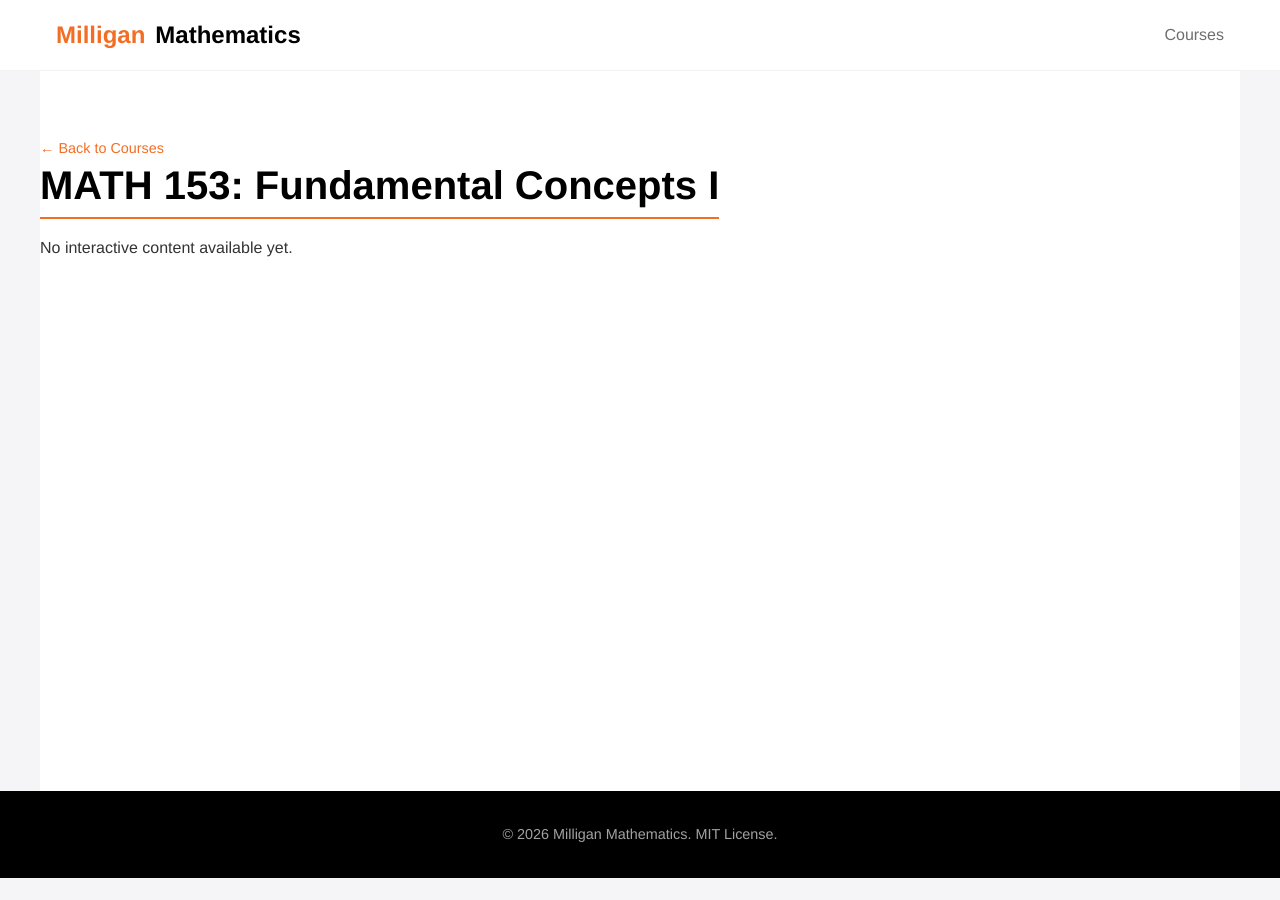
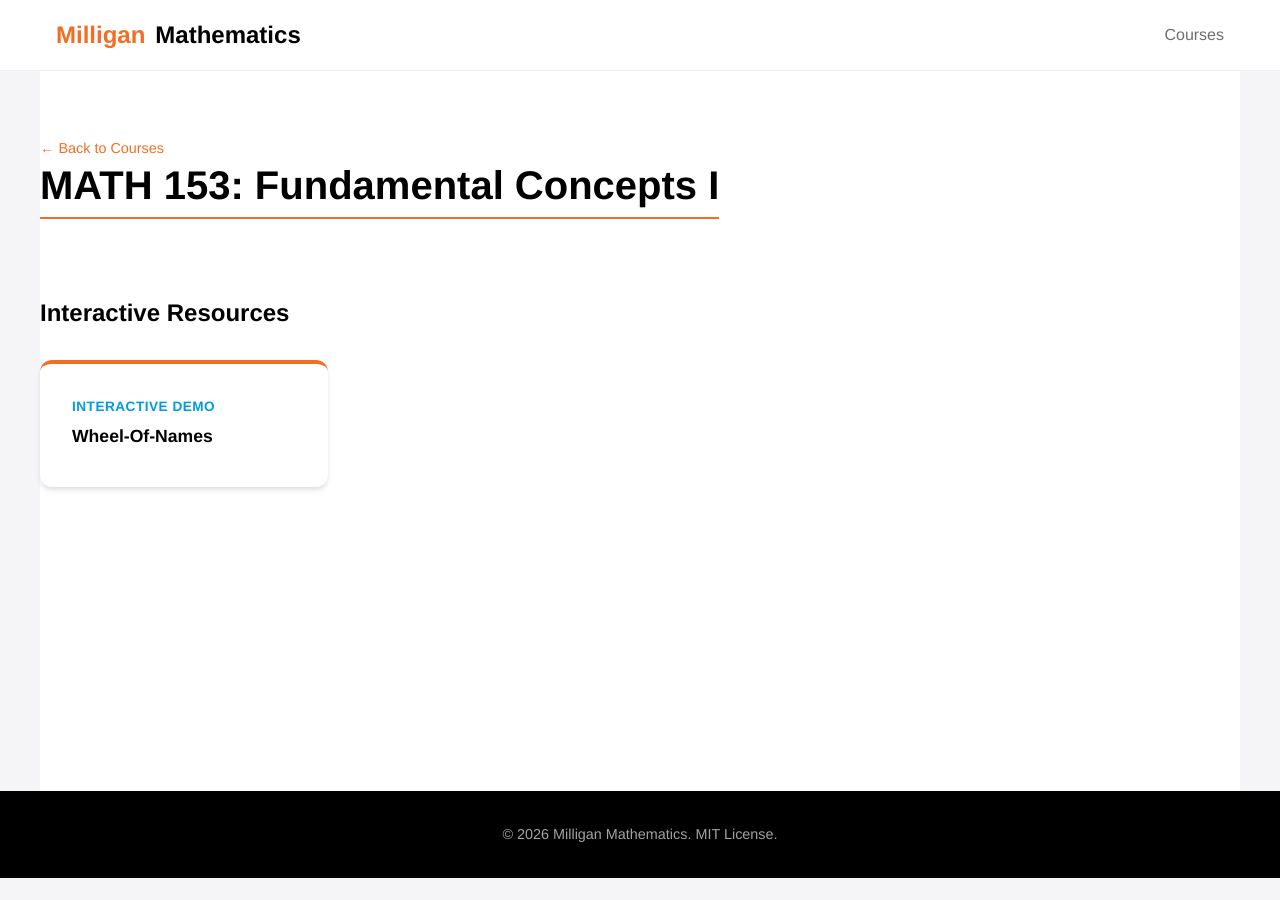
Before and after one commit to milligan-mathematics/courses, a Jekyll site: the page built from 153/index.md, in a window 1280 px wide. Built offline with Jekyll 4.4.1, drawn with Linux system fonts in a browser that asks for light colours.

Commit message:
Update Math 153 index with Wheel activity

```diff
--- a/153/index.md
+++ b/153/index.md
@@ -3,8 +3,10 @@ layout: course
 title: "MATH 153: Fundamental Concepts I"
 parent: Home
 nav_order: 153
+activities:
+  - title: "Wheel-Of-Names"
+    url: "wheel-of-names.html"
+    type: "Interactive Demo"
 ---
 
 # MATH 153: Fundamental Concepts I
-
-No interactive content available yet.
```
